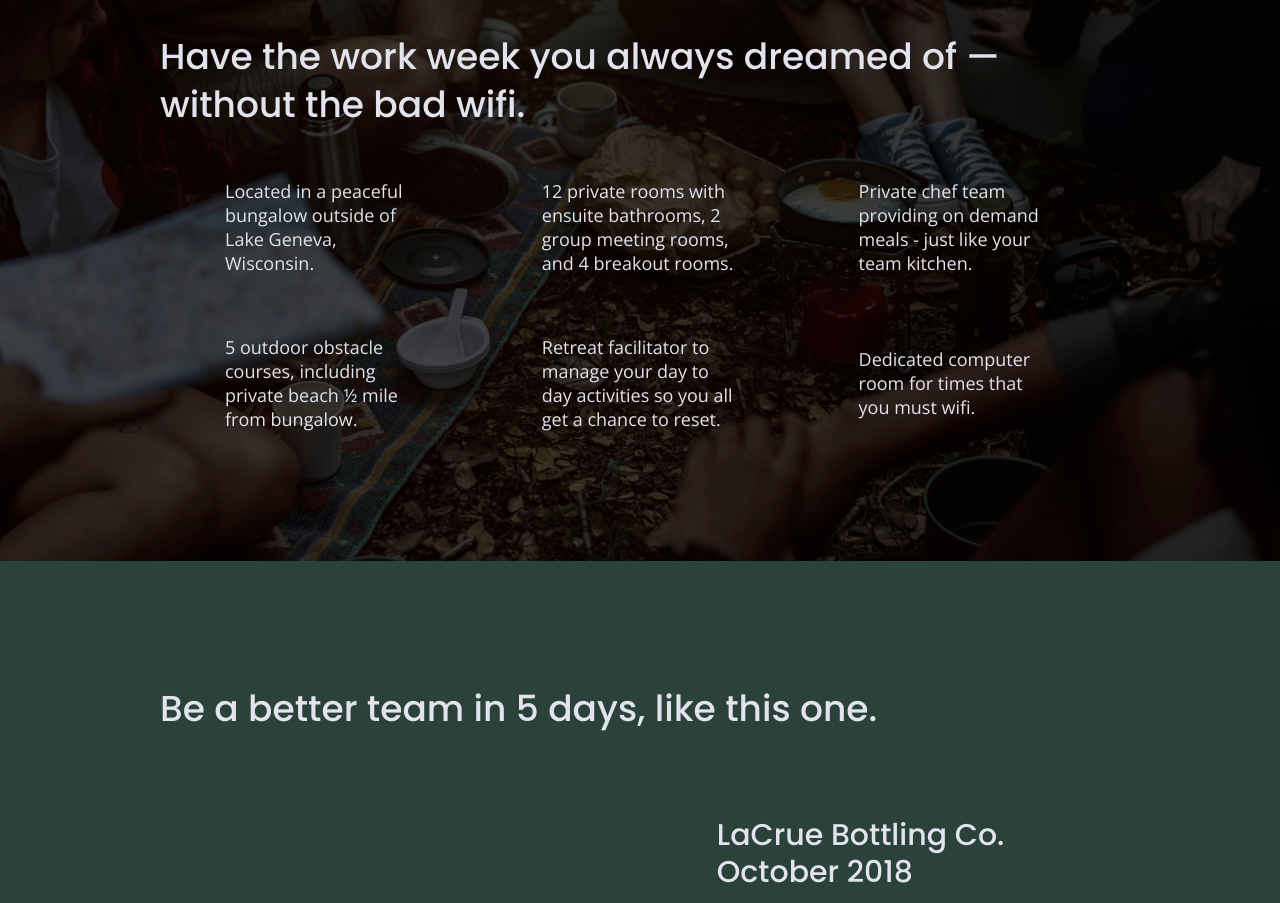
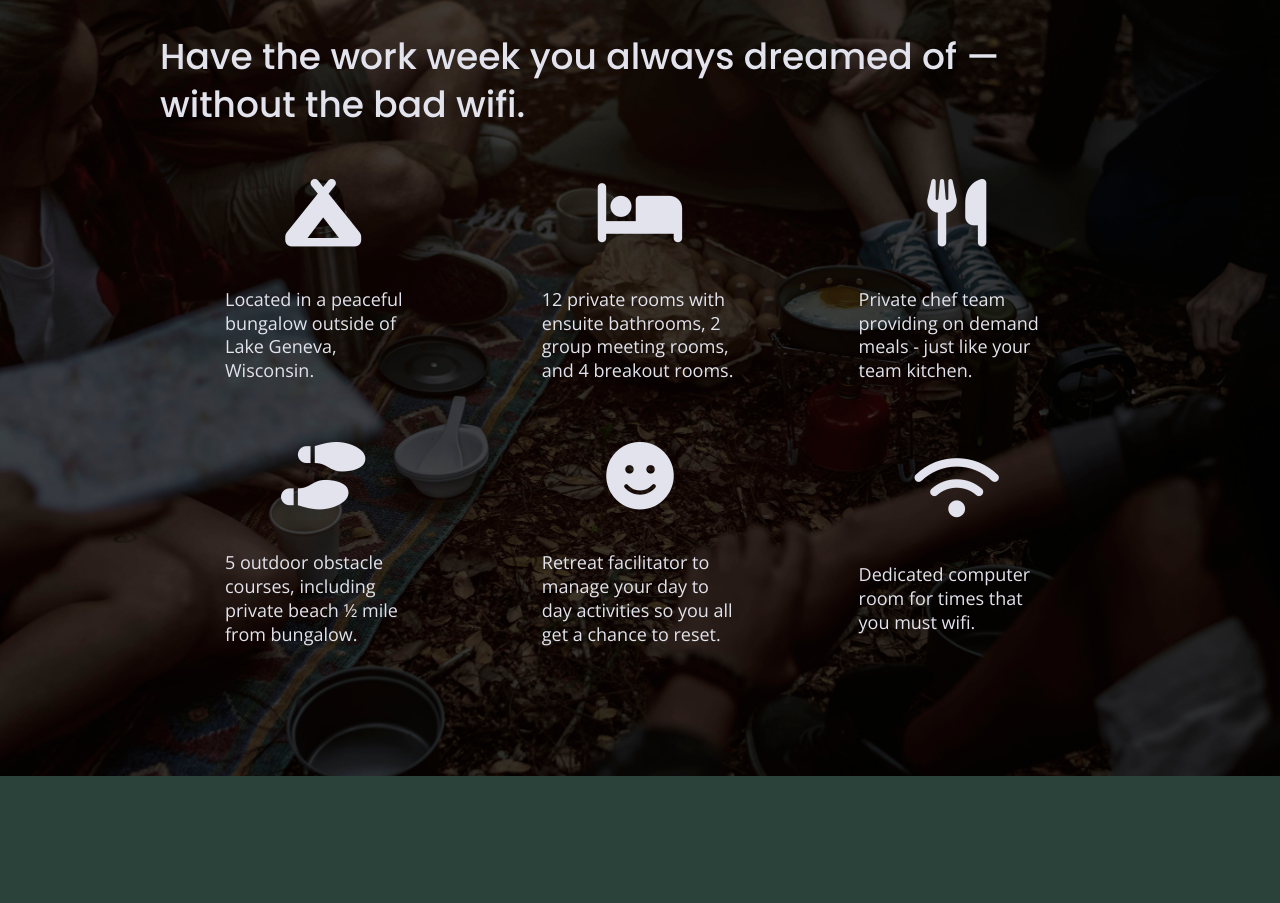
Before and after one commit to 1Henri/unplugged-retreat-boilerplate, a website: page index.html in a window 1280 px wide. Shown: the part 1001-1904 px from the top of the page. Drawn offline with nearby package versions, Linux system fonts and the light colour scheme.

Commit message:
Added feature icons

```diff
--- a/css/main.css
+++ b/css/main.css
@@ -314,6 +314,16 @@ input[type=button] {
 }
 
 /* Features */
+
+.features i {
+  display: flex;
+  justify-content: center;
+  align-items: center;
+  flex-flow: row wrap;
+	font-size: 3.75em;
+  margin-bottom: 40px;
+  text-align: center;
+}
 
 .features {
   display: flex;
--- a/index.html
+++ b/index.html
@@ -14,6 +14,7 @@
 
   <link rel="stylesheet" href="css/normalize.css">
   <link rel="stylesheet" href="css/main.css">
+  <script src="https://kit.fontawesome.com/55154db77d.js" crossorigin="anonymous"></script>
 
   <!-- Google Fonts -->
   <link href="https://fonts.googleapis.com/css?family=Open+Sans:400,700|Poppins:500,700" rel="stylesheet">
@@ -74,6 +75,7 @@
         <div class="features-items">
           <article>
             <p class="fontawesome-icon">
+              <i class="fas fa-campground"></i>
             </p>
             <p class="features-item-description">
               Located in a peaceful bungalow outside of Lake Geneva, Wisconsin.
@@ -81,6 +83,7 @@
           </article>
           <article>
             <p class="fontawesome-icon">
+              <i class="fas fa-bed"></i>
             </p>
             <p class="features-item-description">
               12 private rooms with ensuite bathrooms, 2 group meeting rooms, and 4 breakout rooms.
@@ -88,6 +91,7 @@
           </article>
           <article>
             <p class="fontawesome-icon">
+              <i class="fas fa-utensils"></i>
             </p>
             <p class="features-item-description">
               Private chef team providing on demand meals - just like your team kitchen.
@@ -95,6 +99,7 @@
           </article>
           <article>
             <p class="fontawesome-icon">
+              <i class="fas fa-shoe-prints"></i>
             </p>
             <p class="features-item-description">
               5 outdoor obstacle courses, including private beach ½ mile from bungalow.
@@ -102,6 +107,7 @@
           </article>
           <article>
             <p class="fontawesome-icon">
+              <i class="fas fa-smile"></i>
             </p>
             <p class="features-item-description">
               Retreat facilitator to manage your day to day activities so you all get a chance to reset.
@@ -109,6 +115,7 @@
           </article>
           <article>
             <p class="fontawesome-icon">
+              <i class="fas fa-wifi"></i>
             </p>
             <p class="features-item-description">
               Dedicated computer room for times that you must wifi.
```
Also changed, not shown: about/index.html (+1 -0 lines), faq/index.html (+1 -0 lines).
